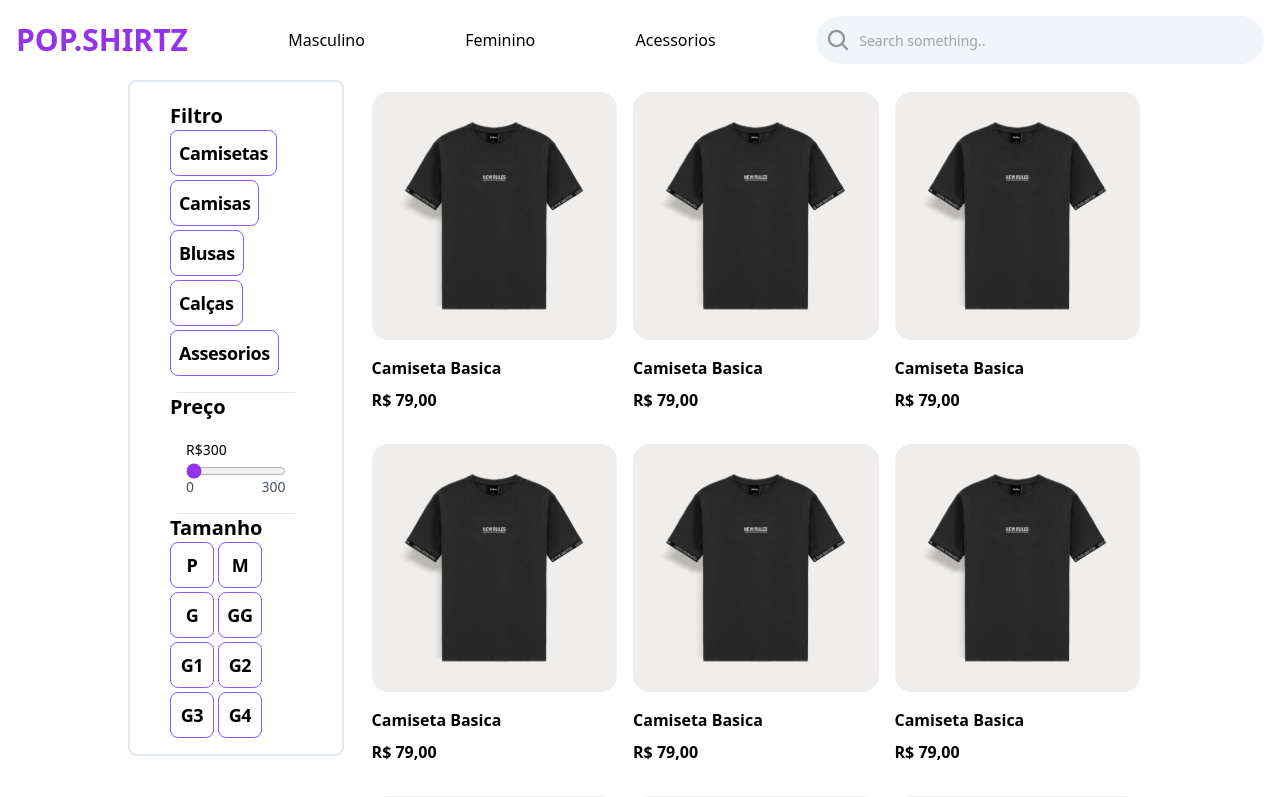
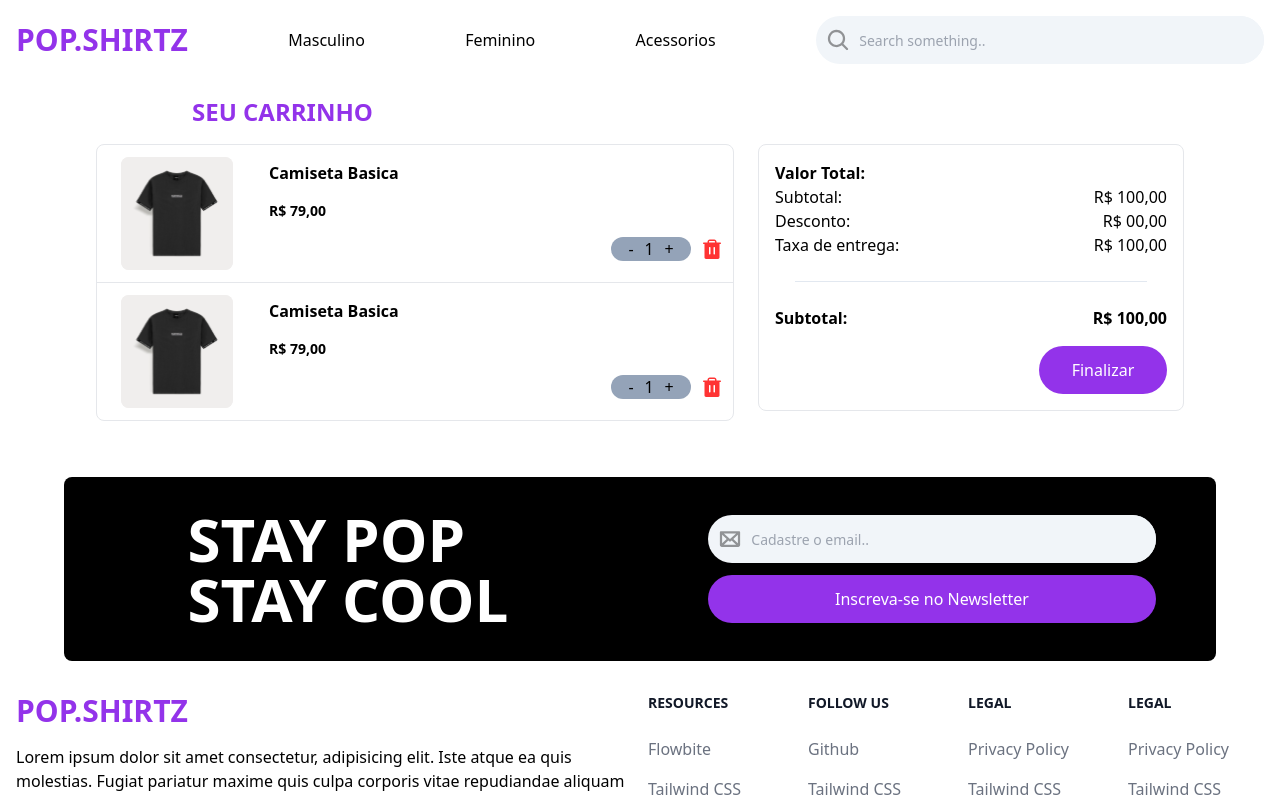
Before and after one commit to joaovitorjustino/POP.SHIRTZ, a React (Vite) app: page / in a window 1280 px wide. Shown: the top 797 px of the page. Built offline with nearby package versions, Linux system fonts and the light colour scheme; the HTML template or start-up script is replaced by a standard one.

Commit message:
Carrinho de compras

```diff
--- a/src/app.jsx
+++ b/src/app.jsx
@@ -1,5 +1,6 @@
 import Footer from "./components/footer"
 import MenuBar from "./components/top-menu-bar"
+import Cart from "./pages/cart-page"
 import LandingPage from "./pages/landing-page"
 import ShoppingPage from "./pages/shopping-page"
 
@@ -8,7 +9,8 @@ function App() {
     <>
       <MenuBar />
       {/*<LandingPage/>*/}
-      <ShoppingPage />
+      {/*<ShoppingPage />*/}
+      <Cart />
       <Footer />
     </>
   )
--- /dev/null
+++ b/src/components/addSubButton.jsx
@@ -0,0 +1,9 @@
+export default function AddSubButton (){
+    return(
+        <div className="flex flex-row border-0 bg-slate-400 rounded-full justify-around w-20 px-3">
+            <button className="text-base font-medium hover:text-purple-700">-</button>
+            <span className="text-base font-medium">1</span>
+            <button className="text-base font-medium hover:text-purple-700">+</button>
+        </div>
+    )
+}
--- /dev/null
+++ b/src/components/itemCardCart.jsx
@@ -0,0 +1,19 @@
+import camiseta from "../mocks/camiseta1.svg"
+import AddSubButton from "./addSubButton"
+import trash from "../assets/trash.svg"
+
+export default function ItemCardCart() {
+    return(
+        <div className="flex flex-row">
+            <img src={camiseta} className="w-40 px-6 py-3" />
+            <div className="w-full px-3">
+                <h3 className="text-base font-bold pt-4 text-left mb-4">Camiseta Basica</h3>
+                <h3 className="text-sm font-bold text-left pb-4">R$ 79,00</h3>
+                <div className="flex flex-row-reverse gap-3">
+                    <button><img src={trash}/></button>
+                    <AddSubButton />
+                </div>
+            </div>
+        </div>
+    )
+}
--- a/src/components/title-body.jsx
+++ b/src/components/title-body.jsx
@@ -1,5 +1,5 @@
-export default function TitleBody(props) {
+export default function TitleBody({size, position , children}) {
     return(
-        <h1 className=" flex text-purple-600 text-6xl font-extrabold justify-center py-16">{props.children}</h1>
+        <h1 className={`${size} ${position} flex text-purple-600 font-extrabold py-16`}>{children}</h1>
     )
 }
--- /dev/null
+++ b/src/pages/cart-page.jsx
@@ -0,0 +1,43 @@
+import ItemCardCart from "../components/itemCardCart"
+import TitleBody from "../components/title-body"
+
+export default function Cart() {
+    return (
+        <div>
+            <TitleBody size={'text-2xl'} position={'justify-between py-4 pl-[15%]'}>SEU CARRINHO</TitleBody>
+            <div className="flex flex-row gap-6 justify-evenly px-8 pb-14 max-w-6xl mx-auto items-start">
+                <div className="border w-3/5 divide-y rounded-lg">
+                    <ItemCardCart />
+                    <ItemCardCart />
+                </div>
+                <div div className="border w-2/5 p-4 rounded-lg">
+                    <h3 className="text-base font-bold">Valor Total:</h3>
+                    <div className="flex flex-row justify-between">
+                        <div>
+                            <h2 className="font-thin">Subtotal: </h2>
+                            <h2 className="font-thin">Desconto: </h2>
+                            <h2 className="font-thin">Taxa de entrega: </h2>
+                        </div>
+                        <div className="text-end">
+                            <h2 className="font-thin">R$ 100,00</h2>
+                            <h2 className="font-thin">R$ 00,00</h2>
+                            <h2 className="font-thin">R$ 100,00</h2>
+                        </div>
+                    </div>
+                    <hr className="w-[90%] h-px mx-auto bg-slate-200 border-0 my-6" />
+                    <div className="flex flex-row justify-between">
+                        <div>
+                            <h3 className="text-base font-bold">Subtotal: </h3>
+                        </div>
+                        <div className="text-end">
+                            <h3 className="font-bold">R$ 100,00</h3>
+                            <button className="flex flex-col-reverse justify-center justify-items-end items-center w-32 h-12 rounded-full text-white bg-purple-600 overflow-hidden hover:bg-purple-700 mt-4">
+                                Finalizar
+                            </button>
+                        </div>
+                    </div>
+                </div>
+            </div>
+        </div>
+    )
+}
--- a/src/pages/landing-page.jsx
+++ b/src/pages/landing-page.jsx
@@ -7,7 +7,7 @@ export default function LandingPage() {
     return (
         <>
             <Banner />
-            <TitleBody>TRANDING</TitleBody>
+            <TitleBody size={'text-4xl'} position={'justify-center'}>TRANDING</TitleBody>
             <div className="grid gap-8 sm:gap-2 grid-cols-4 p-3 mb-10 px-[10%]">
                 <ItemBox />
                 <ItemBox />
@@ -15,7 +15,7 @@ export default function LandingPage() {
                 <ItemBox />
             </div>
             <hr class="w-3/4 h-px mx-auto bg-purple-400 border-0" />
-            <TitleBody>NEWEST RAGS</TitleBody>
+            <TitleBody size={'text-4xl'} position={'justify-center'}>NEWEST RAGS</TitleBody>
             <div className="grid gap-8 sm:gap-2 grid-cols-4 p-3 mb-10 px-[10%]">
                 <ItemBox />
                 <ItemBox />
```
Also changed, not shown: src/assets/trash.svg (added).
